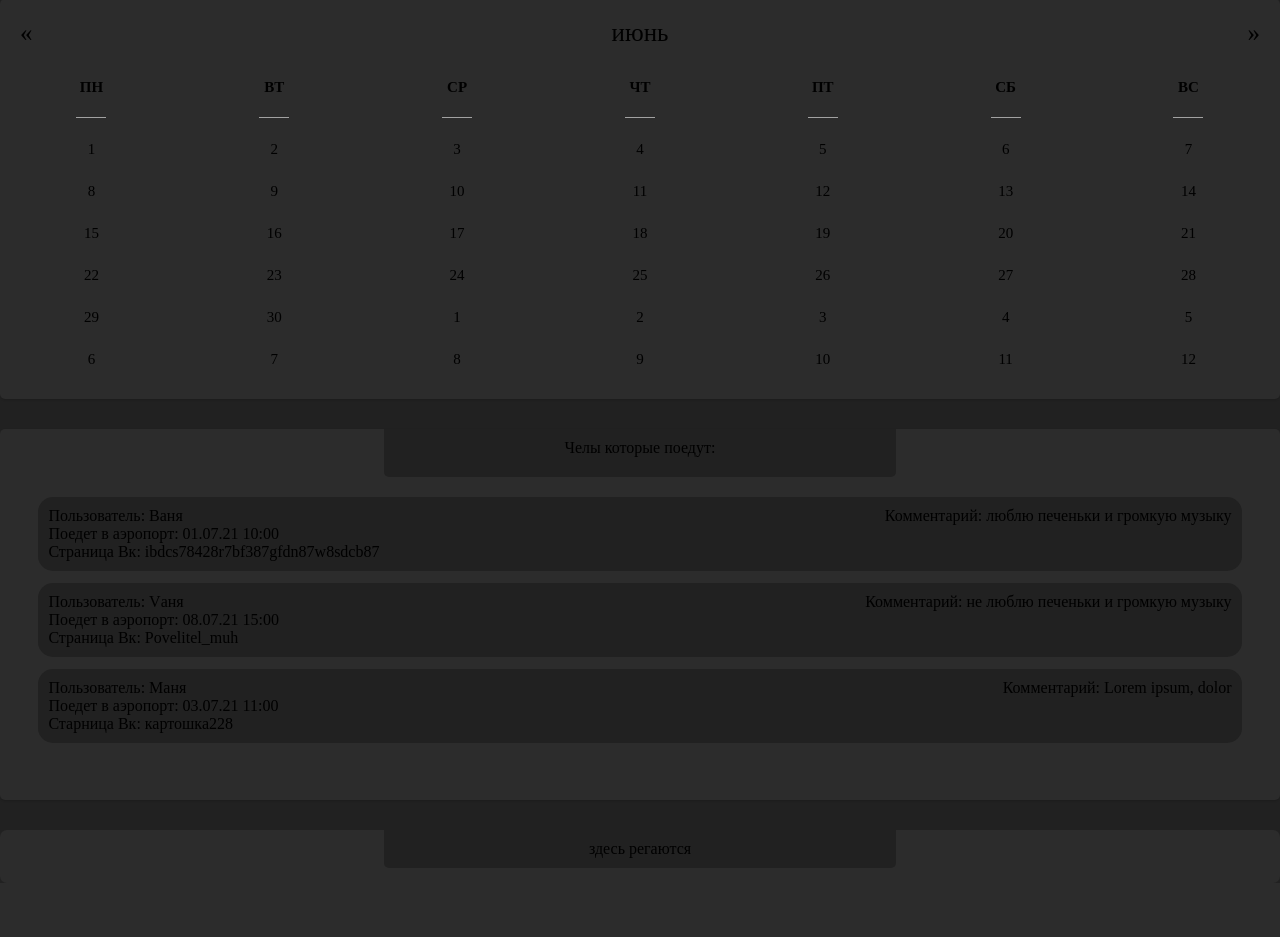
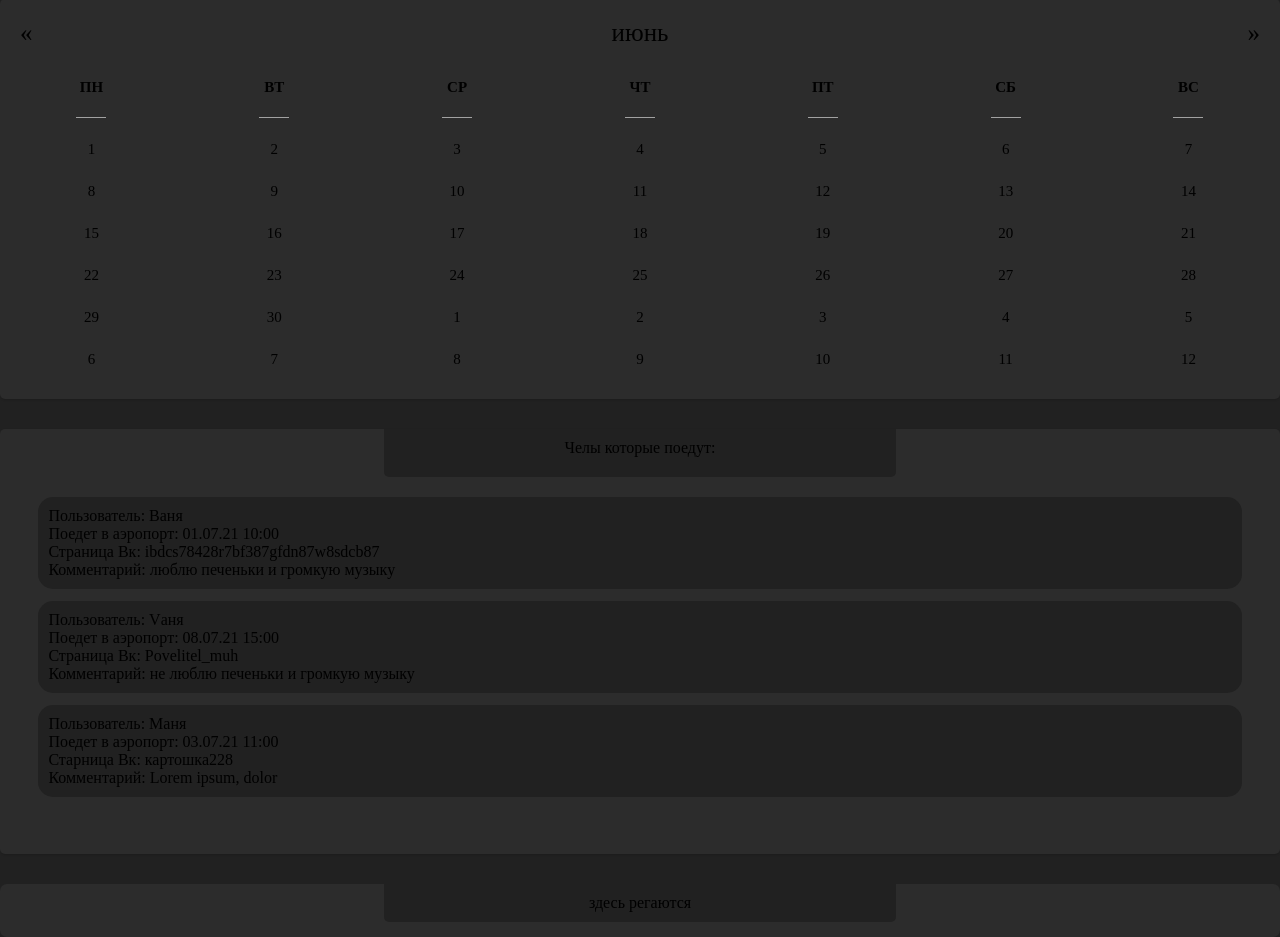
Before and after one commit to Igor-hub-it/Kyrsovaya, a Flask app: template templates/original.html in a window 1280 px wide. Shown: the part 152-1089 px from the top of the page. Before the commit the page ends 1010 px from the top, so only its background shows below. Run offline with Flask 2, Linux system fonts and the light colour scheme; the template is opened without the code that fills it, so the values that code supplies are empty.

Commit message:
fix requests

```diff
--- a/static/style.css
+++ b/static/style.css
@@ -311,7 +311,7 @@ button.new_user:active, button.new_req:hover{
     padding: 10px;
     margin-bottom: 12px;
     display: flex;
-    justify-content: space-between;
+    flex-direction: column
 }
 
 .requests{
```
